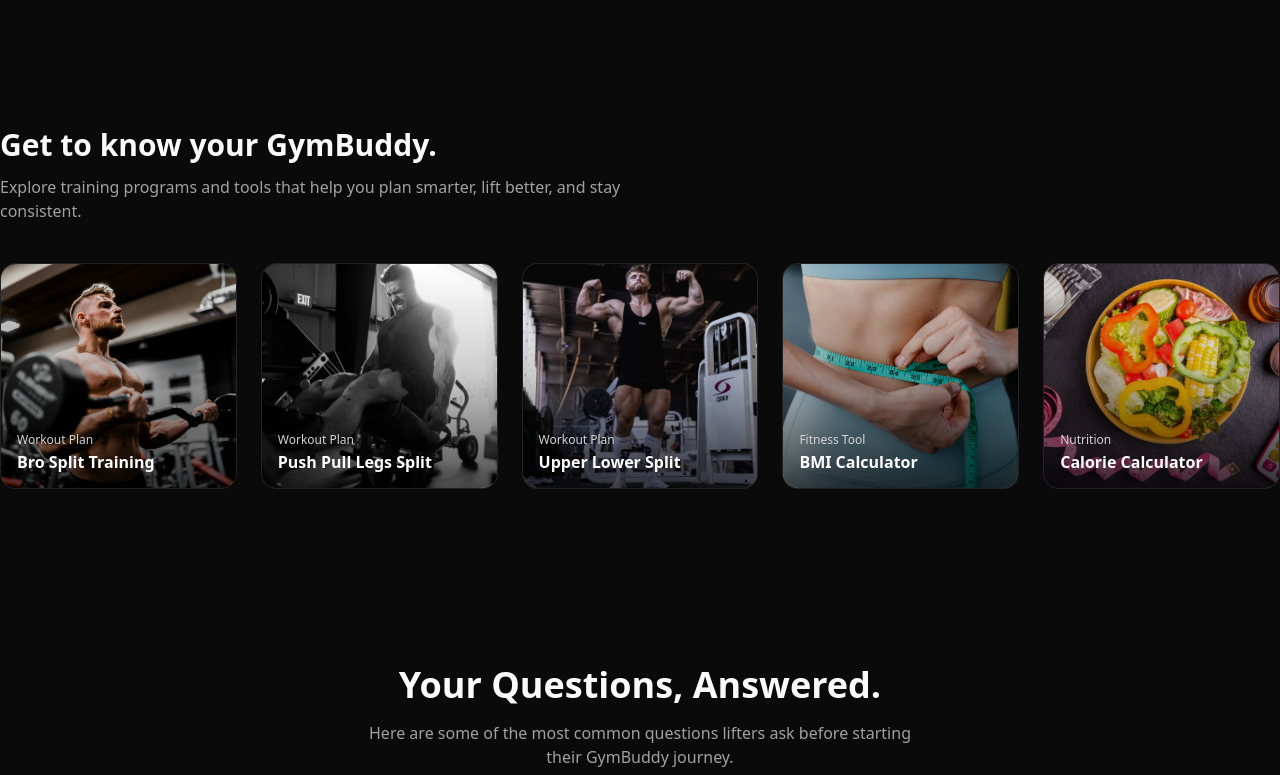
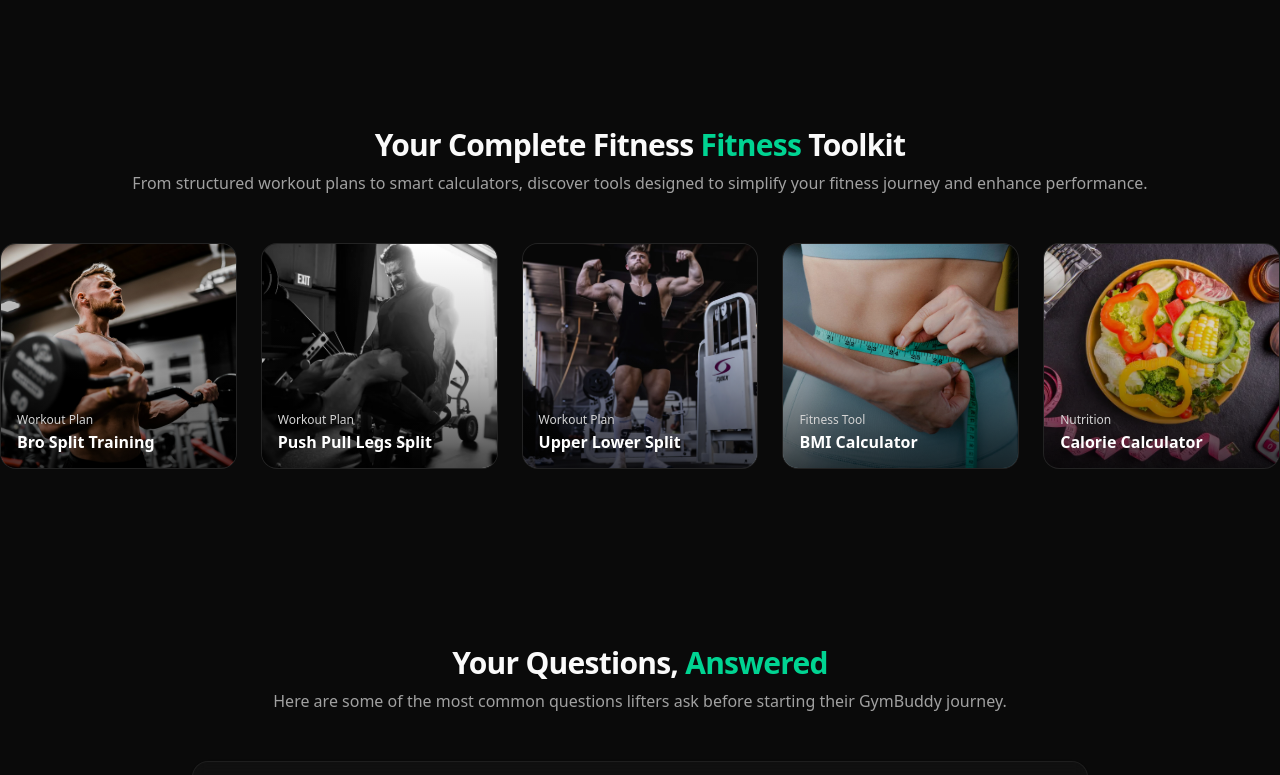
Before and after one commit to viveek-sh/gym-buddy, a Next.js app: page / in a window 1280 px wide. Shown: the part 1920-2695 px from the top of the page. Built offline with nearby package versions, Linux system fonts and the light colour scheme.

Commit message:
minor changes

```diff
--- a/components/Explore.tsx
+++ b/components/Explore.tsx
@@ -32,13 +32,16 @@ export function ExploreSection() {
   return (
     <section className="py-20 bg-background">
       <div className="container">
-        <h2 className="text-2xl md:text-3xl font-semibold mb-3 text-center md:text-left">
-          Get to know your GymBuddy.
-        </h2>
-        <p className="text-muted-foreground mb-10 text-center md:text-left max-w-2xl">
-          Explore training programs and tools that help you plan smarter, lift
-          better, and stay consistent.
-        </p>
+        <div className="text-center mb-12">
+          <h2 className="text-3xl font-semibold tracking-tight text-foreground">
+            Your Complete Fitness{" "}
+            <span className="text-emerald-400">Fitness</span> Toolkit
+          </h2>
+          <p className="text-muted-foreground mt-2">
+            From structured workout plans to smart calculators, discover tools
+            designed to simplify your fitness journey and enhance performance.
+          </p>
+        </div>
 
         <div className="grid grid-cols-1 sm:grid-cols-2 lg:grid-cols-3 xl:grid-cols-5 gap-6 justify-items-center">
           {cards.map((card, index) => (
--- a/components/Faq.tsx
+++ b/components/Faq.tsx
@@ -34,13 +34,15 @@ export function FAQSection() {
       <div className="absolute inset-0 pointer-events-none [mask-image:radial-gradient(ellipse_at_center,white,transparent_70%)] bg-[radial-gradient(circle_at_center,theme(colors.neutral.800/20)_0%,transparent_50%)]" />
 
       <div className="container max-w-4xl mx-auto relative z-10">
-        <h2 className="text-3xl md:text-4xl font-semibold text-center mb-4">
-          Your Questions, Answered.
-        </h2>
-        <p className="text-muted-foreground text-center mb-10 max-w-xl mx-auto">
-          Here are some of the most common questions lifters ask before starting
-          their GymBuddy journey.
-        </p>
+        <div className="text-center mb-12">
+          <h2 className="text-3xl font-semibold tracking-tight text-foreground">
+            Your Questions, <span className="text-emerald-400">Answered</span>
+          </h2>
+          <p className="text-muted-foreground mt-2">
+            Here are some of the most common questions lifters ask before
+            starting their GymBuddy journey.
+          </p>
+        </div>
 
         <Accordion
           type="single"
```
